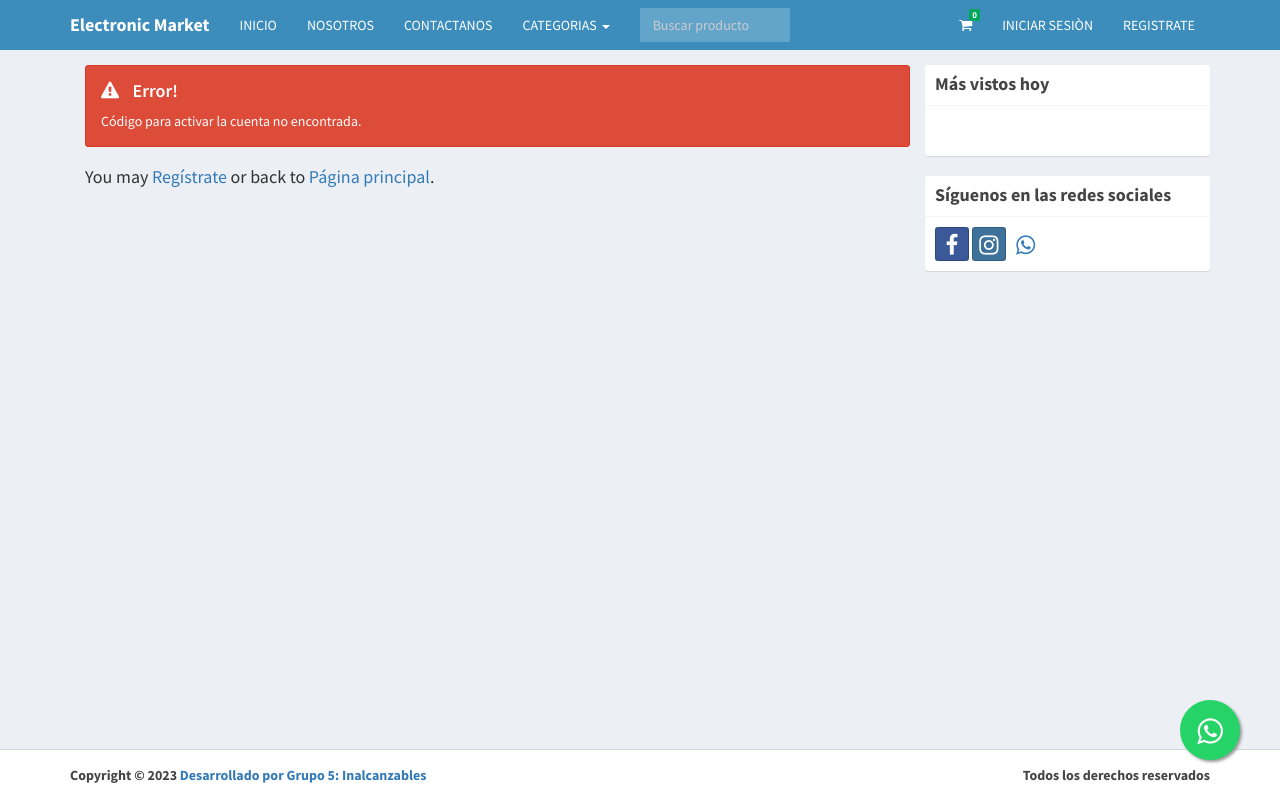
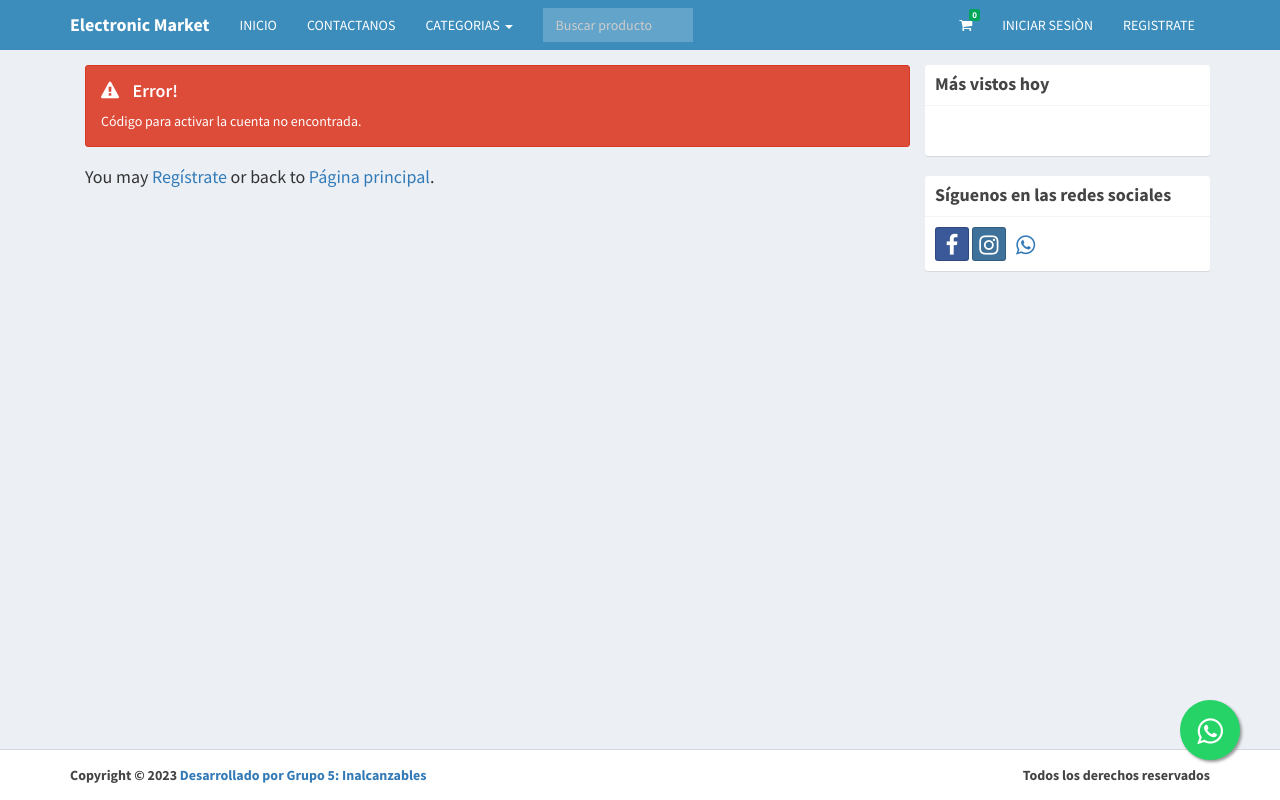
Before and after one commit to SamuelMer18/E-CommercePHP, a PHP site: page /ecommerce/activate.php in a window 1280 px wide. Run offline with PHP 8.4, Linux system fonts and the light colour scheme; data comes from the database, SQL or seed files in the repository; some libraries are stand-ins or nearby versions.

Commit message:
hidden  "sobre nosotros"

```diff
--- a/includes/navbar.php
+++ b/includes/navbar.php
@@ -12,8 +12,8 @@
       <div class="collapse navbar-collapse pull-left" id="navbar-collapse">
         <ul class="nav navbar-nav">
           <li><a href="index.php">INICIO</a></li>
-          <li><a href="sobrenosotros.php">NOSOTROS</a></li>
-          <li><a href="contacto.php">CONTACTANOS</a></li>
+<!--           <li><a href="sobrenosotros.php">NOSOTROS</a></li>
+ -->          <li><a href="contacto.php">CONTACTANOS</a></li>
           <li class="dropdown">
             <a href="#" class="dropdown-toggle" data-toggle="dropdown">CATEGORIAS <span class="caret"></span></a>
             <ul class="dropdown-menu" role="menu">
```
